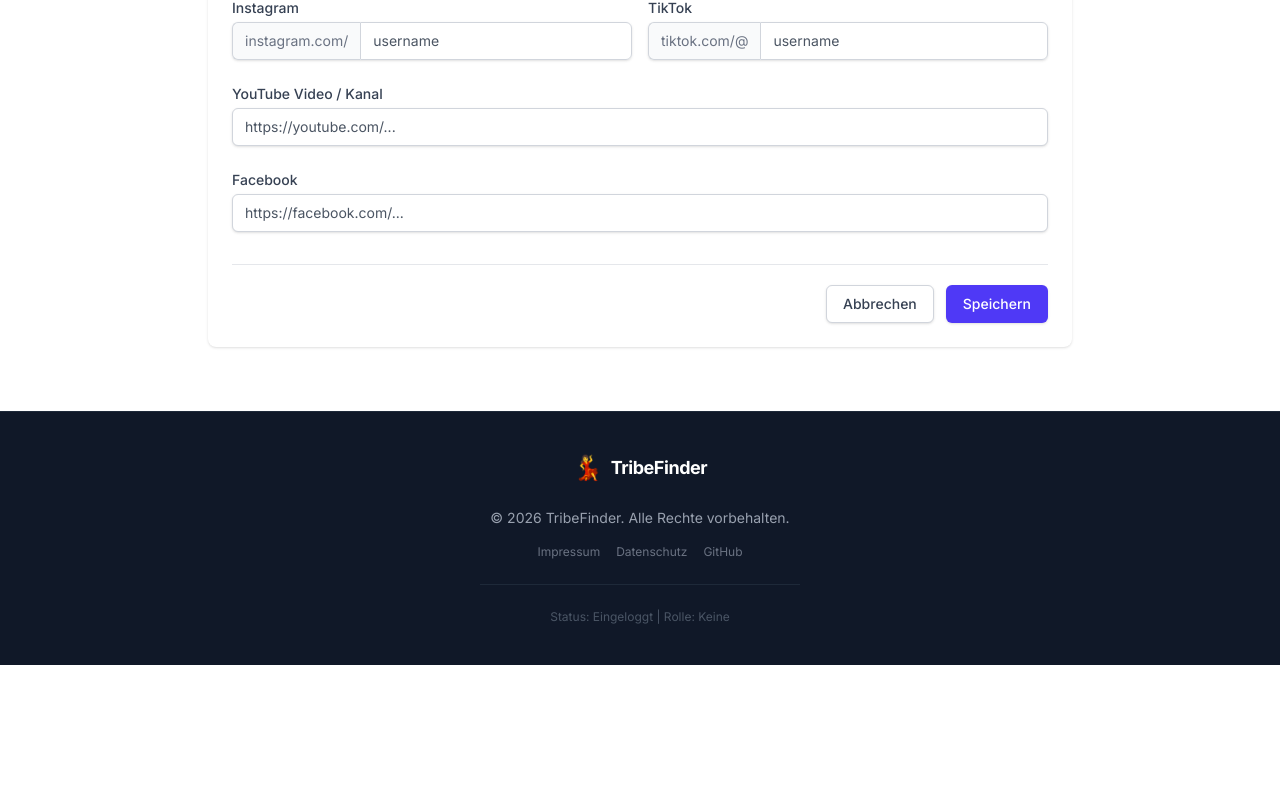
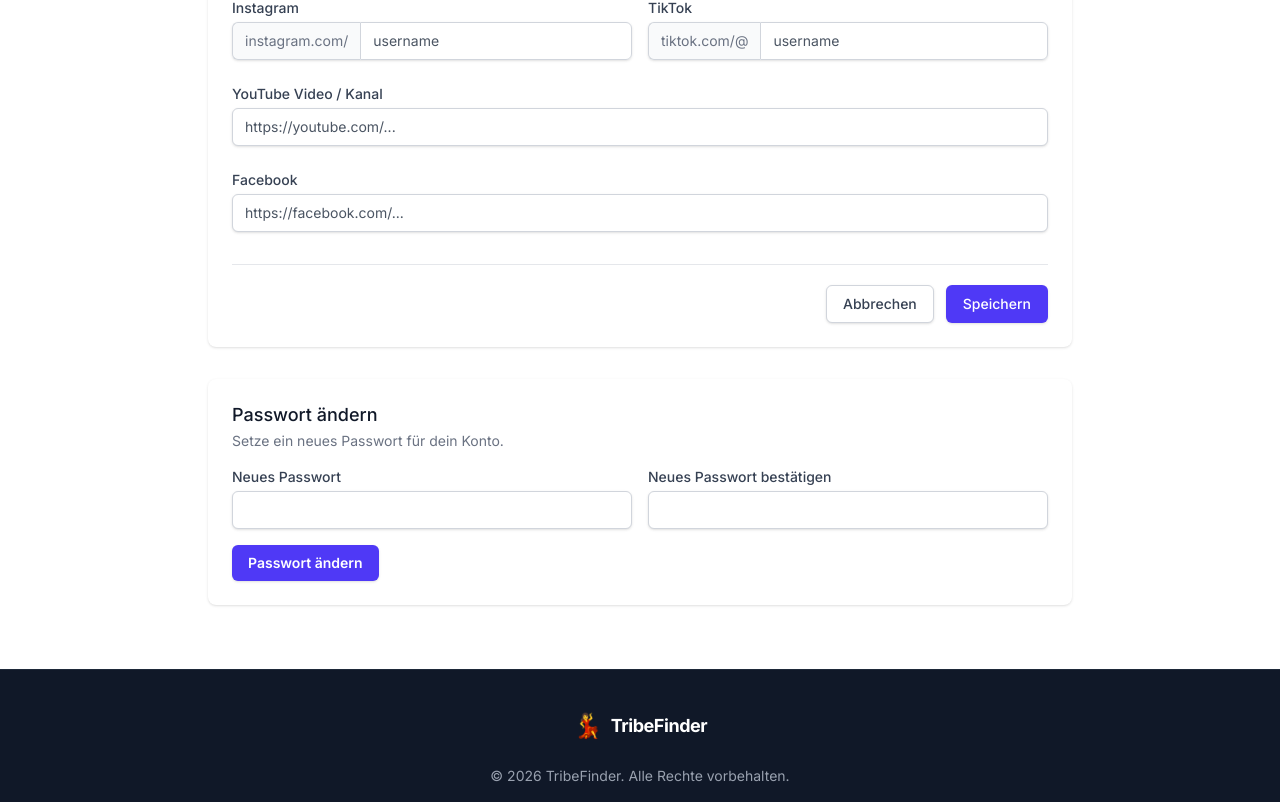
Before and after one commit to Schello805/TribeFinder, a Next.js app: page /dashboard/profile in a window 1280 px wide. Shown: the part 1093-1895 px from the top of the page. Before the commit the page ends 1758 px from the top, so only its background shows below. Built offline with nearby package versions, Linux system fonts and the light colour scheme; no server answers; the database is empty; sample sign-in values are in the browser's storage.

Commit message:
account: add change password in profile

```diff
--- /dev/null
+++ b/src/app/api/user/password/route.ts
@@ -0,0 +1,55 @@
+import { NextResponse } from "next/server";
+import { getServerSession } from "next-auth";
+import bcrypt from "bcryptjs";
+import { z } from "zod";
+import prisma from "@/lib/prisma";
+import { authOptions } from "@/lib/auth";
+import { checkRateLimit, getClientIdentifier, rateLimitResponse, RATE_LIMITS } from "@/lib/rateLimit";
+
+const schema = z.object({
+  password: z.string().min(8, "Passwort muss mindestens 8 Zeichen lang sein"),
+});
+
+export async function POST(req: Request) {
+  const session = await getServerSession(authOptions);
+
+  if (!session || !session.user) {
+    return NextResponse.json({ message: "Nicht autorisiert" }, { status: 401 });
+  }
+
+  const clientId = getClientIdentifier(req);
+  const rateCheck = checkRateLimit(`user:password:${session.user.id}:${clientId}`, RATE_LIMITS.auth);
+  if (!rateCheck.success) {
+    return rateLimitResponse(rateCheck);
+  }
+
+  try {
+    const body = await req.json();
+    const { password } = schema.parse(body);
+
+    const hashedPassword = await bcrypt.hash(password, 12);
+
+    await prisma.user.update({
+      where: { id: session.user.id },
+      data: {
+        password: hashedPassword,
+        resetToken: null,
+        resetTokenExpiry: null,
+      },
+    });
+
+    return NextResponse.json({ ok: true, message: "Passwort erfolgreich geändert" });
+  } catch (error) {
+    if (error instanceof z.ZodError) {
+      return NextResponse.json(
+        { message: "Ungültige Eingabedaten", errors: error.issues },
+        { status: 400 }
+      );
+    }
+
+    return NextResponse.json(
+      { message: "Passwort ändern fehlgeschlagen", details: error instanceof Error ? error.message : String(error) },
+      { status: 500 }
+    );
+  }
+}
--- a/src/components/user/ProfileForm.tsx
+++ b/src/components/user/ProfileForm.tsx
@@ -23,8 +23,10 @@ export default function ProfileForm() {
   const { showToast } = useToast();
   const [isLoading, setIsLoading] = useState(true);
   const [isSaving, setIsSaving] = useState(false);
+  const [isChangingPassword, setIsChangingPassword] = useState(false);
   const [error, setError] = useState("");
   const [message, setMessage] = useState("");
+  const [passwordForm, setPasswordForm] = useState({ password: "", confirmPassword: "" });
 
   const [formData, setFormData] = useState<UserProfile>({
     firstName: "",
@@ -71,6 +73,45 @@ export default function ProfileForm() {
   const handleChange = (e: React.ChangeEvent<HTMLInputElement | HTMLTextAreaElement>) => {
     const { name, value } = e.target;
     setFormData((prev) => ({ ...prev, [name]: value }));
+  };
+
+  const handlePasswordChange = async (e: React.FormEvent) => {
+    e.preventDefault();
+    setIsChangingPassword(true);
+
+    if (passwordForm.password.length < 8) {
+      showToast("Passwort muss mindestens 8 Zeichen lang sein", "error");
+      setIsChangingPassword(false);
+      return;
+    }
+
+    if (passwordForm.password !== passwordForm.confirmPassword) {
+      showToast("Passwörter stimmen nicht überein", "error");
+      setIsChangingPassword(false);
+      return;
+    }
+
+    try {
+      const res = await fetch("/api/user/password", {
+        method: "POST",
+        headers: { "Content-Type": "application/json" },
+        body: JSON.stringify({ password: passwordForm.password }),
+      });
+
+      const data = (await res.json().catch(() => null)) as { message?: string } | null;
+
+      if (!res.ok) {
+        throw new Error(data?.message || "Passwort ändern fehlgeschlagen");
+      }
+
+      showToast(data?.message || "Passwort erfolgreich geändert", "success");
+      setPasswordForm({ password: "", confirmPassword: "" });
+    } catch (err) {
+      const msg = err instanceof Error ? err.message : "Passwort ändern fehlgeschlagen";
+      showToast(msg, "error");
+    } finally {
+      setIsChangingPassword(false);
+    }
   };
 
   const handleImageUpload = async (e: React.ChangeEvent<HTMLInputElement>) => {
@@ -135,7 +176,8 @@ export default function ProfileForm() {
   }
 
   return (
-    <form onSubmit={handleSubmit} className="space-y-8 bg-white dark:bg-gray-800 p-6 rounded-lg shadow">
+    <div className="space-y-8">
+      <form onSubmit={handleSubmit} className="space-y-8 bg-white dark:bg-gray-800 p-6 rounded-lg shadow">
       {error && (
         <div className="bg-red-50 text-red-600 p-3 rounded-md border border-red-200 text-sm">
           {error}
@@ -371,6 +413,62 @@ export default function ProfileForm() {
           {isSaving ? "Speichere..." : "Speichern"}
         </button>
       </div>
-    </form>
+      </form>
+
+      <form onSubmit={handlePasswordChange} className="space-y-4 bg-white dark:bg-gray-800 p-6 rounded-lg shadow">
+        <div>
+          <h3 className="text-lg font-medium leading-6 text-gray-900 dark:text-white">Passwort ändern</h3>
+          <p className="mt-1 text-sm text-gray-500 dark:text-gray-400">
+            Setze ein neues Passwort für dein Konto.
+          </p>
+        </div>
+
+        <div className="grid grid-cols-1 gap-y-4 sm:grid-cols-2 sm:gap-x-4">
+          <div>
+            <label htmlFor="newPassword" className="block text-sm font-medium text-gray-700 dark:text-gray-300">
+              Neues Passwort
+            </label>
+            <div className="mt-1">
+              <input
+                id="newPassword"
+                type="password"
+                value={passwordForm.password}
+                onChange={(e) => setPasswordForm((p) => ({ ...p, password: e.target.value }))}
+                minLength={8}
+                required
+                className="block w-full rounded-md border-gray-300 shadow-sm focus:border-indigo-500 focus:ring-indigo-500 sm:text-sm dark:bg-gray-700 dark:border-gray-600 dark:text-white px-3 py-2 border"
+              />
+            </div>
+          </div>
+
+          <div>
+            <label htmlFor="confirmNewPassword" className="block text-sm font-medium text-gray-700 dark:text-gray-300">
+              Neues Passwort bestätigen
+            </label>
+            <div className="mt-1">
+              <input
+                id="confirmNewPassword"
+                type="password"
+                value={passwordForm.confirmPassword}
+                onChange={(e) => setPasswordForm((p) => ({ ...p, confirmPassword: e.target.value }))}
+                minLength={8}
+                required
+                className="block w-full rounded-md border-gray-300 shadow-sm focus:border-indigo-500 focus:ring-indigo-500 sm:text-sm dark:bg-gray-700 dark:border-gray-600 dark:text-white px-3 py-2 border"
+              />
+            </div>
+          </div>
+        </div>
+
+        <div>
+          <button
+            type="submit"
+            disabled={isChangingPassword}
+            className="inline-flex items-center justify-center rounded-md bg-indigo-600 px-4 py-2 text-sm font-semibold text-white shadow-sm hover:bg-indigo-700 disabled:opacity-50"
+          >
+            {isChangingPassword ? "Speichere..." : "Passwort ändern"}
+          </button>
+        </div>
+      </form>
+    </div>
   );
 }
```
